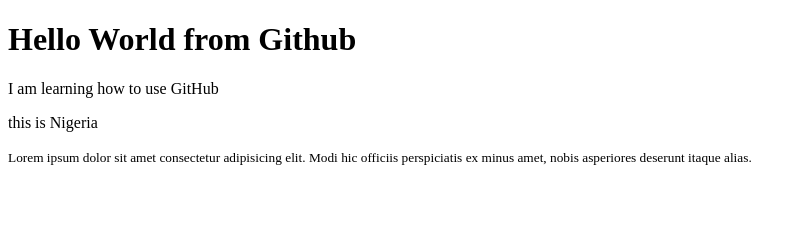
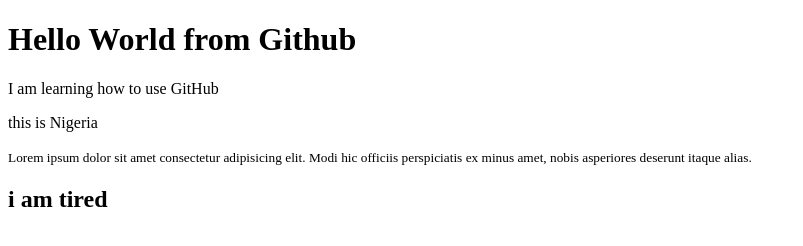
Before and after one commit to Mayorkun27/css_class, a plain HTML site: page index.html in a window 1280 px wide. Shown: the whole page, without its empty margins (0-803 px from the left). Drawn offline with Linux system fonts and the light colour scheme.

Commit message:
i am tired

```diff
--- a/index.html
+++ b/index.html
@@ -11,5 +11,6 @@
     <p>I am learning how to use GitHub</p>
     <p>this is Nigeria</p>
     <small>Lorem ipsum dolor sit amet consectetur adipisicing elit. Modi hic officiis perspiciatis ex minus amet, nobis asperiores deserunt itaque alias.</small>
+    <h2>i am tired</h2>
 </body>
 </html>
```
